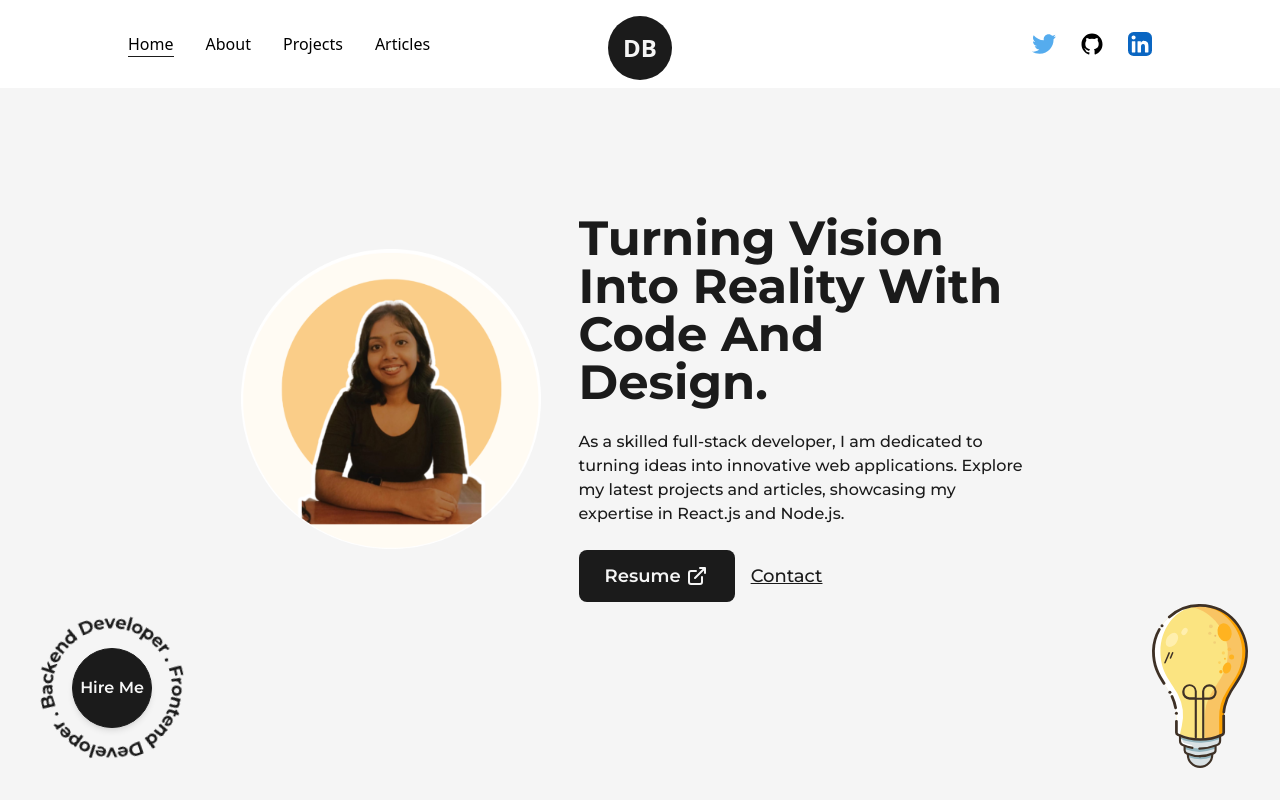
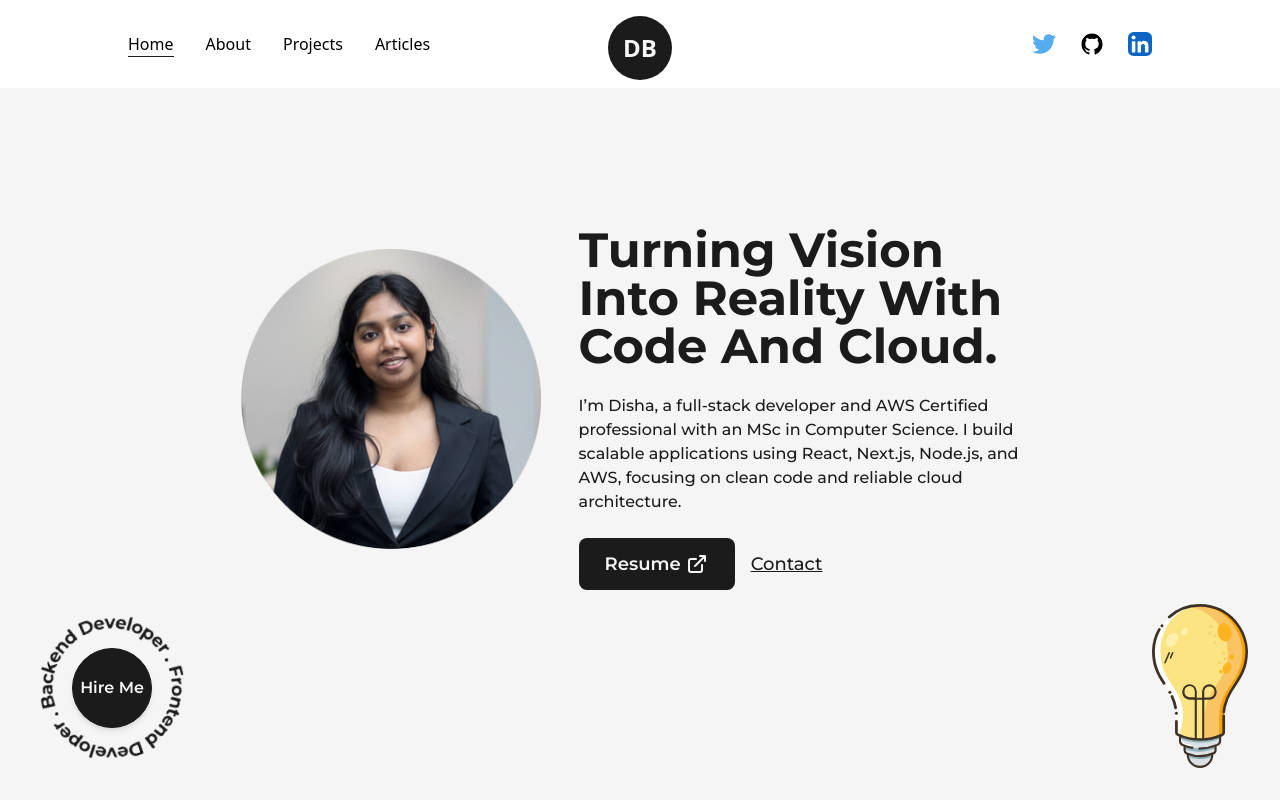
Before and after one commit to Decoder-25/Portfolio-website, a Next.js app: page / in a window 1280 px wide. Shown: the top 800 px of the page. Built offline with nearby package versions, Linux system fonts and the light colour scheme.

Commit message:
updates the home page

```diff
--- a/src/pages/index.js
+++ b/src/pages/index.js
@@ -2,7 +2,7 @@ import Layout from "@/components/Layout";
 import AnimatedText from "@/components/AnimatedText";
 import Head from "next/head";
 import Image from "next/image";
-import pp from "../../public/images/profile/avatar.png";
+import pp from "../../public/images/profile/avatar2.png";
 import Link from "next/link";
 import { LinkArrow } from "@/components/Icons";
 import HireMe from "@/components/HireMe";
@@ -31,14 +31,11 @@ export default function Home() {
               style={{ marginRight: "12%" }}
             >
               <AnimatedText
-                text="Turning Vision Into Reality With Code And Design. "
+                text="Turning Vision Into Reality With Code And Cloud. "
                 className="!text-5xl !text-left"
               />
               <p className="my-4 text-base font-medium">
-                As a skilled full-stack developer, I am dedicated to turning
-                ideas into innovative web applications. Explore my latest
-                projects and articles, showcasing my expertise in React.js and
-                Node.js.
+              I’m Disha, a full-stack developer and AWS Certified professional with an MSc in Computer Science. I build scalable applications using React, Next.js, Node.js, and AWS, focusing on clean code and reliable cloud architecture.
               </p>
               <div className="flex items-center self-start mt-2">
                 <Link
```
Also changed, not shown: public/images/profile/avatar2.png (added), 1 other file (tests, documents, lock files or other folders).
